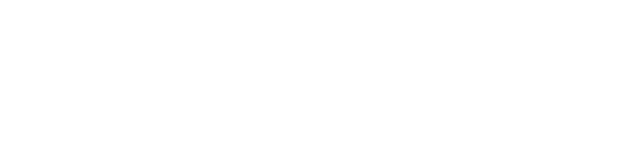
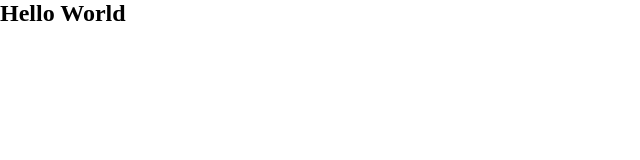
Before and after one commit to kylemenschh/test-example, a plain HTML site: page index.html in a window 1280 px wide. Shown: the whole page, without its empty margins (0-640 px from the left). Drawn offline with Linux system fonts and the light colour scheme.

Commit message:
Update index.html

```diff
--- a/index.html
+++ b/index.html
@@ -5,9 +5,9 @@
     <meta http-equiv="X-UA-Compatible" content="IE=edge">
     <meta name="viewport" content="width=device-width, initial-scale=1.0">
     <link rel="stylesheet" href="style.css">
-    <title></title>
+    <title>Test Test</title>
 </head>
 <body>
-
+<h2>Hello World</h2>
 </body>
 </html>
```
